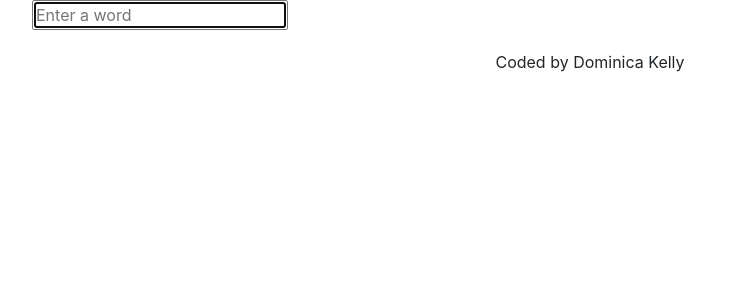
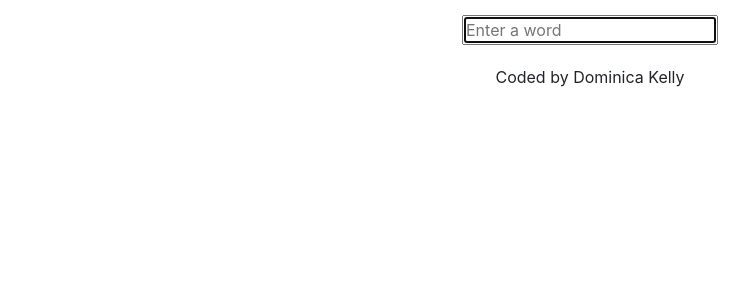
Before and after one commit to Its-Shio/dictionary-project, a React (Create React App) app: page / in a window 1280 px wide. Shown: the top 300 px of the page, without its empty margins (50-799 px from the left). Built offline with nearby package versions, Linux system fonts and the light colour scheme.

Commit message:
Added basic css

```diff
--- a/src/Dictionary.css
+++ b/src/Dictionary.css
@@ -1,2 +1,4 @@
 .Dictionary {
+  text-align: center;
+  margin: 15px 0;
 }
```
